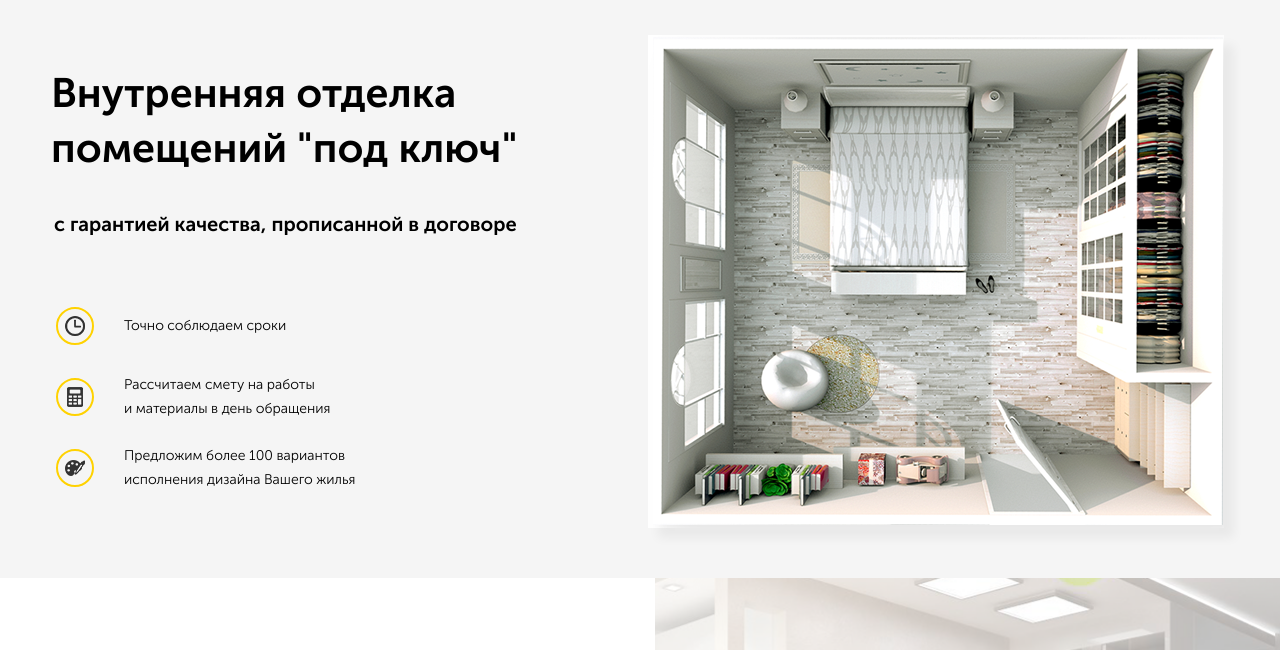
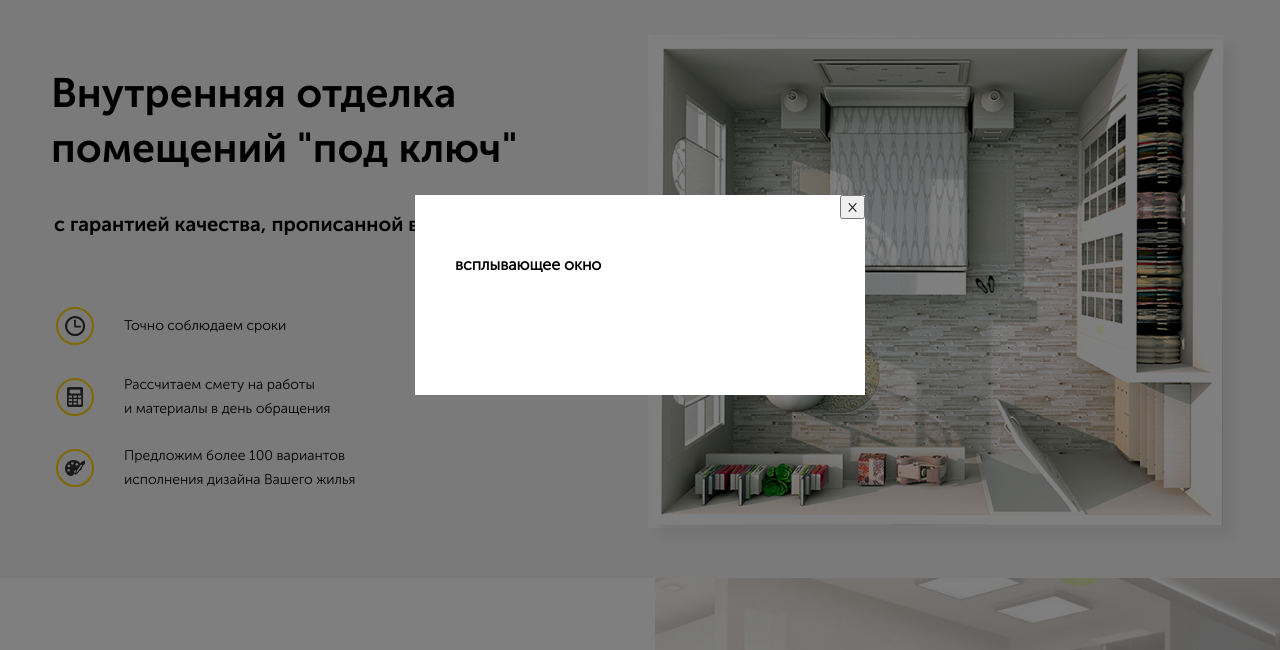
Before and after one commit to Velmoren/webstart, a plain HTML site: page src/index.html in a window 1280 px wide. Both pictures are taken after a click on the button "Перезвоните мне". Shown: the part 105-755 px from the top of the page. Drawn offline with Linux system fonts and the light colour scheme.

Commit message:
добавлен js код открытия/закрытия модального окна по нажитию на кнопку, реализована функция setTimeout, закрывающая модальное окно через 5сек.

```diff
--- a/src/index.html
+++ b/src/index.html
@@ -24,7 +24,7 @@
             <a href="tel:+74954225131" class="navbar__phone">+7 (495) 42-251-31</a>
           </div>
           <!-- /.navbar__contacts -->
-          <button class="button navbar__button">Перезвоните мне</button>
+          <button class="button navbar__button" id="button">Перезвоните мне</button>
           <!-- /.button navbar__button -->
         </div>
         <!-- /.navbar__info -->
@@ -108,6 +108,16 @@
     </section>
     <!-- /.offer -->
   </main>
+
+  <div class="modal" id="modal">
+    <div class="modal-dialog">
+      <button class="modal-dialog__close" id="close">&times;</button>
+      <h4 class="modal-dialog__title">всплывающее окно</h4>
+    </div>
+    <!-- /.modal-dialog -->
+  </div>
+  <!-- /.modal -->
+  <script src="js/main.js"></script>
 </body>
 
 </html>
--- /dev/null
+++ b/src/js/main.js
@@ -0,0 +1,15 @@
+var button = document.querySelector('#button');
+var modal = document.querySelector('#modal');
+var close = document.querySelector('#close');
+button.addEventListener('click', function() {
+  modal.classList.add('modal_active');
+  setTimeout(closeModal, 5000);
+});
+
+close.addEventListener('click', function() {
+  closeModal();
+});
+
+function closeModal() {
+  modal.classList.remove('modal_active');
+}
--- a/src/sass/_interface.sass
+++ b/src/sass/_interface.sass
@@ -12,6 +12,7 @@ img
   background-color: $main-color
   border: none
   padding: 18px 28px 18px 30px
+  outline: none
   &:hover
     background-color: lighten($main-color, 10%)
     cursor: pointer
@@ -28,6 +29,9 @@ img
   border-radius: 10px
   padding: 23px 25px
   font-size: 15px
+  outline: none
+  &:focus
+    border: 1px solid $main-color
 
 
 @media (max-width: 1200px)
--- a/src/sass/blocks/_hero.sass
+++ b/src/sass/blocks/_hero.sass
@@ -105,7 +105,7 @@
         max-width: 200px
       &__image
         margin-right: 15px
-@media (min-width: 320px) and (max-width: 567px)
+@media (max-width: 567px)
   .hero
     &-text
       max-width: 310px
--- /dev/null
+++ b/src/sass/blocks/_modal.sass
@@ -0,0 +1,22 @@
+.modal
+  position: fixed
+  left: 0
+  top: 0
+  width: 100%
+  height: 100%
+  background-color: rgba(#000, 0.5)
+  display: none
+  &_active
+    display: flex
+  &-dialog
+    position: relative
+    margin: auto
+    max-width: 450px
+    width: 90%
+    min-height: 200px
+    background-color: #fff
+    padding: 40px
+    &__close
+      position: absolute
+      top: 0
+      right: 0
--- a/src/sass/style.sass
+++ b/src/sass/style.sass
@@ -7,3 +7,4 @@
 @import 'blocks/_offer.sass'
 // импортируем шрифты
 @import '_fonts.scss'
+@import 'blocks/_modal.sass'
```
Also changed, not shown: src/css/style.css, 1 other file.
